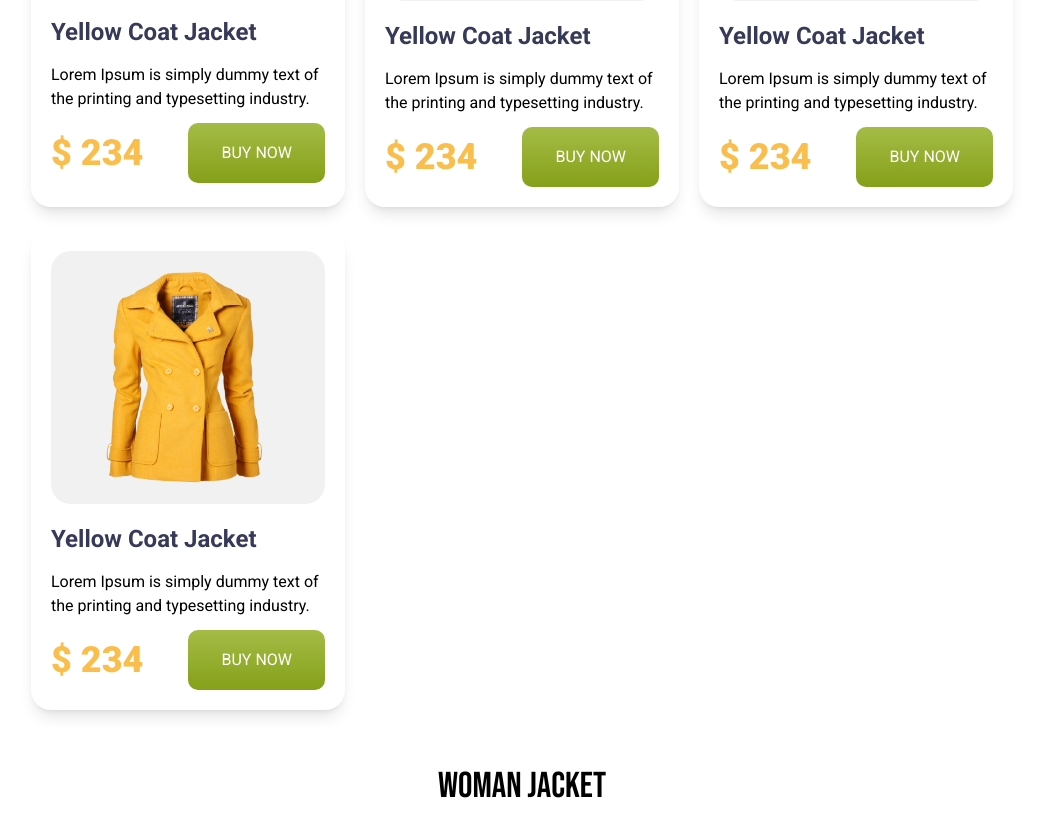
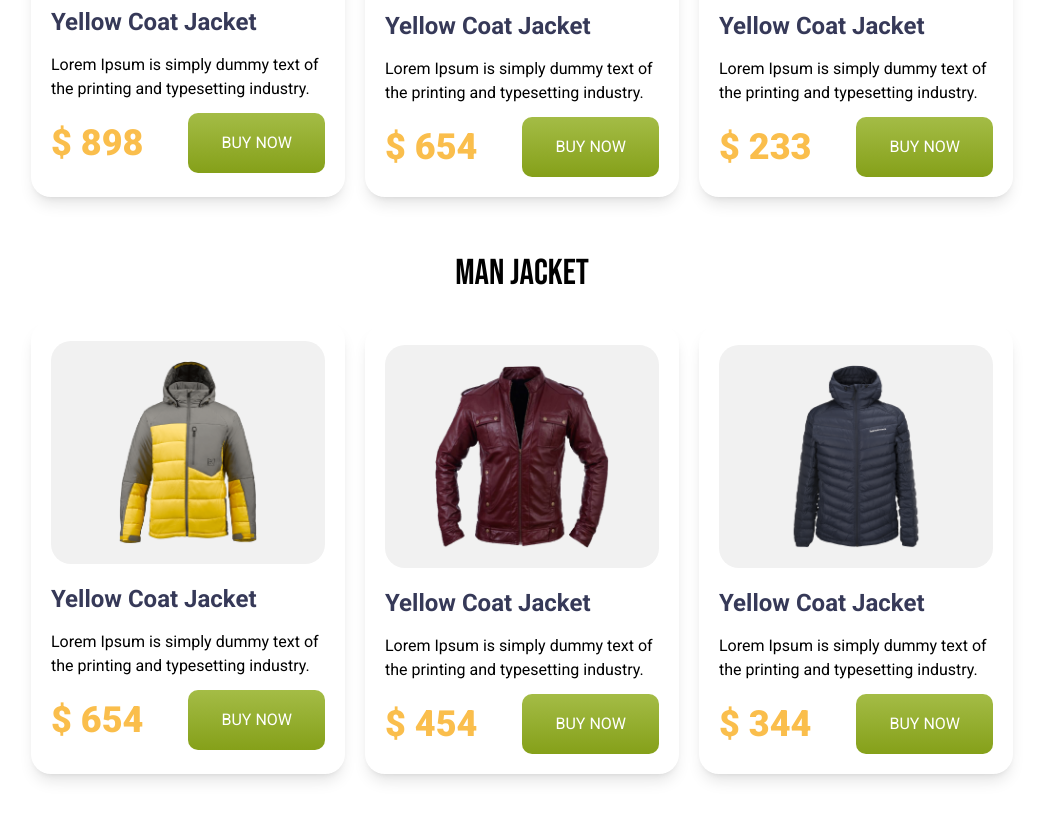
Before and after one commit to Zioun/Penguin-Fashion, a plain HTML site: page index.html in a window 1280 px wide. Shown: the part 859-1676 px from the top of the page, without its empty margins (118-1161 px from the left). Drawn offline with nearby package versions, Linux system fonts and the light colour scheme.

Commit message:
problem solved

```diff
--- a/index.html
+++ b/index.html
@@ -36,7 +36,7 @@
         </nav>
         <section class="banner px-[16px] max-w-[630px] m-auto sm:flex md:max-w-[758px] lg:max-w-[1014px]">
             <div class="">
-                <h1 class="max-w-[312px] text-[60px] font-bebas leading-[70px] mt-[55px]"><span class="text-[#FABE4C]">Be the Penguins</span> of Winter</h1>
+                <h1 class="max-w-[312px] lg:w-[500px] text-[60px] font-bebas leading-[70px] mt-[55px]"><span class="text-[#FABE4C]">Be the Penguins</span> of Winter</h1>
                 <p class="max-w-[295px] text-[#3E3E3E] roboto">Lorem Ipsum is simply dummy text of the printing and typesetting industry.</p>
                 <button class="bg-gradient-to-t from-[#85A019] to-[#A4BC46] py-[18px] px-[33px] roboto text-white font-[400] uppercase rounded-[10px] mt-[24px]">Buy Now</button>
             </div>
@@ -58,34 +58,25 @@
                         <h1 class="roboto font-[700] text-[24px] text-[#363958]">Yellow Coat Jacket</h1>
                         <p class="font-[400] text-[16px] roboto mt-[13px] mb-[12px]">Lorem Ipsum is simply dummy text of the printing and typesetting industry.</p>
                         <div class="flex justify-between items-center">
-                            <h1 class="roboto text-[36px] text-[#FABE4C] font-[900]">$ 234</h1>
+                            <h1 class="roboto text-[36px] text-[#FABE4C] font-[900]">$ 898</h1>
                             <button class="bg-gradient-to-t from-[#85A019] to-[#A4BC46] py-[18px] px-[33px] roboto text-white font-[400] uppercase rounded-[10px]">Buy Now</button>
                         </div>
                     </div>
                     <div class="p-[20px] rounded-[20px] shadow-lg mt-[24px]">
-                        <div class="bg-[#F1F1F1] py-[20px] px-[50px] rounded-[20px] mb-[17px]"><img src="images/jacket-1.png" alt="dress"></div>
+                        <div class="bg-[#F1F1F1] py-[20px] px-[50px] rounded-[20px] mb-[17px]"><img src="images/jacket-2.png" alt="dress"></div>
                         <h1 class="roboto font-[700] text-[24px] text-[#363958]">Yellow Coat Jacket</h1>
                         <p class="font-[400] text-[16px] roboto mt-[13px] mb-[12px]">Lorem Ipsum is simply dummy text of the printing and typesetting industry.</p>
                         <div class="flex justify-between items-center">
-                            <h1 class="roboto text-[36px] text-[#FABE4C] font-[900]">$ 234</h1>
+                            <h1 class="roboto text-[36px] text-[#FABE4C] font-[900]">$ 654</h1>
                             <button class="bg-gradient-to-t from-[#85A019] to-[#A4BC46] py-[18px] px-[33px] roboto text-white font-[400] uppercase rounded-[10px]">Buy Now</button>
                         </div>
                     </div>
                     <div class="p-[20px] rounded-[20px] shadow-lg mt-[24px]">
-                        <div class="bg-[#F1F1F1] py-[20px] px-[50px] rounded-[20px] mb-[17px]"><img src="images/jacket-1.png" alt="dress"></div>
+                        <div class="bg-[#F1F1F1] py-[20px] px-[50px] rounded-[20px] mb-[17px]"><img src="images/jacket-3.png" alt="dress"></div>
                         <h1 class="roboto font-[700] text-[24px] text-[#363958]">Yellow Coat Jacket</h1>
                         <p class="font-[400] text-[16px] roboto mt-[13px] mb-[12px]">Lorem Ipsum is simply dummy text of the printing and typesetting industry.</p>
                         <div class="flex justify-between items-center">
-                            <h1 class="roboto text-[36px] text-[#FABE4C] font-[900]">$ 234</h1>
-                            <button class="bg-gradient-to-t from-[#85A019] to-[#A4BC46] py-[18px] px-[33px] roboto text-white font-[400] uppercase rounded-[10px]">Buy Now</button>
-                        </div>
-                    </div>
-                    <div class="p-[20px] rounded-[20px] shadow-lg mt-[24px]">
-                        <div class="bg-[#F1F1F1] py-[20px] px-[50px] rounded-[20px] mb-[17px]"><img src="images/jacket-1.png" alt="dress"></div>
-                        <h1 class="roboto font-[700] text-[24px] text-[#363958]">Yellow Coat Jacket</h1>
-                        <p class="font-[400] text-[16px] roboto mt-[13px] mb-[12px]">Lorem Ipsum is simply dummy text of the printing and typesetting industry.</p>
-                        <div class="flex justify-between items-center">
-                            <h1 class="roboto text-[36px] text-[#FABE4C] font-[900]">$ 234</h1>
+                            <h1 class="roboto text-[36px] text-[#FABE4C] font-[900]">$ 233</h1>
                             <button class="bg-gradient-to-t from-[#85A019] to-[#A4BC46] py-[18px] px-[33px] roboto text-white font-[400] uppercase rounded-[10px]">Buy Now</button>
                         </div>
                     </div>
@@ -94,42 +85,33 @@
         </section>
         <!-- man jacket section -->
         <section class="px-[16px] max-w-[630px] m-auto md:max-w-[758px] lg:max-w-[1014px]">
-            <h1 class="uppercase text-[36px] font-bebas text-center pt-[50px]">Woman Jacket</h1>
+            <h1 class="uppercase text-[36px] font-bebas text-center pt-[50px]">Man Jacket</h1>
             <div class="">
                 <div class="sm:grid sm:grid-cols-2 lg:grid-cols-3 sm:gap-x-5 md:max-w-[758px] lg:max-w-[1014px]">
                     <div class="p-[20px] rounded-[20px] shadow-lg sm:mt-5">
-                        <div class="bg-[#F1F1F1] py-[20px] px-[50px] rounded-[20px] mb-[17px]"><img src="images/jacket-1.png" alt="dress"></div>
+                        <div class="bg-[#F1F1F1] py-[20px] px-[50px] rounded-[20px] mb-[17px]"><img src="images/jacket-4.png" alt="dress"></div>
                         <h1 class="roboto font-[700] text-[24px] text-[#363958]">Yellow Coat Jacket</h1>
                         <p class="font-[400] text-[16px] roboto mt-[13px] mb-[12px]">Lorem Ipsum is simply dummy text of the printing and typesetting industry.</p>
                         <div class="flex justify-between items-center">
-                            <h1 class="roboto text-[36px] text-[#FABE4C] font-[900]">$ 234</h1>
+                            <h1 class="roboto text-[36px] text-[#FABE4C] font-[900]">$ 654</h1>
                             <button class="bg-gradient-to-t from-[#85A019] to-[#A4BC46] py-[18px] px-[33px] roboto text-white font-[400] uppercase rounded-[10px]">Buy Now</button>
                         </div>
                     </div>
                     <div class="p-[20px] rounded-[20px] shadow-lg mt-[24px]">
-                        <div class="bg-[#F1F1F1] py-[20px] px-[50px] rounded-[20px] mb-[17px]"><img src="images/jacket-1.png" alt="dress"></div>
+                        <div class="bg-[#F1F1F1] py-[20px] px-[50px] rounded-[20px] mb-[17px]"><img src="images/jacket-5.png" alt="dress"></div>
                         <h1 class="roboto font-[700] text-[24px] text-[#363958]">Yellow Coat Jacket</h1>
                         <p class="font-[400] text-[16px] roboto mt-[13px] mb-[12px]">Lorem Ipsum is simply dummy text of the printing and typesetting industry.</p>
                         <div class="flex justify-between items-center">
-                            <h1 class="roboto text-[36px] text-[#FABE4C] font-[900]">$ 234</h1>
+                            <h1 class="roboto text-[36px] text-[#FABE4C] font-[900]">$ 454</h1>
                             <button class="bg-gradient-to-t from-[#85A019] to-[#A4BC46] py-[18px] px-[33px] roboto text-white font-[400] uppercase rounded-[10px]">Buy Now</button>
                         </div>
                     </div>
                     <div class="p-[20px] rounded-[20px] shadow-lg mt-[24px]">
-                        <div class="bg-[#F1F1F1] py-[20px] px-[50px] rounded-[20px] mb-[17px]"><img src="images/jacket-1.png" alt="dress"></div>
+                        <div class="bg-[#F1F1F1] py-[20px] px-[50px] rounded-[20px] mb-[17px]"><img src="images/jacket-6.png" alt="dress"></div>
                         <h1 class="roboto font-[700] text-[24px] text-[#363958]">Yellow Coat Jacket</h1>
                         <p class="font-[400] text-[16px] roboto mt-[13px] mb-[12px]">Lorem Ipsum is simply dummy text of the printing and typesetting industry.</p>
                         <div class="flex justify-between items-center">
-                            <h1 class="roboto text-[36px] text-[#FABE4C] font-[900]">$ 234</h1>
-                            <button class="bg-gradient-to-t from-[#85A019] to-[#A4BC46] py-[18px] px-[33px] roboto text-white font-[400] uppercase rounded-[10px]">Buy Now</button>
-                        </div>
-                    </div>
-                    <div class="p-[20px] rounded-[20px] shadow-lg mt-[24px]">
-                        <div class="bg-[#F1F1F1] py-[20px] px-[50px] rounded-[20px] mb-[17px]"><img src="images/jacket-1.png" alt="dress"></div>
-                        <h1 class="roboto font-[700] text-[24px] text-[#363958]">Yellow Coat Jacket</h1>
-                        <p class="font-[400] text-[16px] roboto mt-[13px] mb-[12px]">Lorem Ipsum is simply dummy text of the printing and typesetting industry.</p>
-                        <div class="flex justify-between items-center">
-                            <h1 class="roboto text-[36px] text-[#FABE4C] font-[900]">$ 234</h1>
+                            <h1 class="roboto text-[36px] text-[#FABE4C] font-[900]">$ 344</h1>
                             <button class="bg-gradient-to-t from-[#85A019] to-[#A4BC46] py-[18px] px-[33px] roboto text-white font-[400] uppercase rounded-[10px]">Buy Now</button>
                         </div>
                     </div>
@@ -151,14 +133,14 @@
                 </div>
                 <div class="py-[25px] px-[33px] rounded-[20px] shadow-md mt-[50px]">
                     <div class="w-[78px] h-[82px] m-auto">
-                        <img src="icons/house.png" alt="card-icon">
+                        <img src="icons/box.png" alt="card-icon">
                     </div>
                     <h1 class="text-[24px] font-[700] text-[#363958] robote text-center">Find the Perfect Fit</h1>
                     <p class="text[16px] font-400 text-[#3E3E3E] text-center">Everybody is different, which is why we offer styles for every body.</p>
                 </div>
                 <div class="py-[25px] px-[33px] rounded-[20px] shadow-md mt-[50px]">
                     <div class="w-[78px] h-[82px] m-auto">
-                        <img src="icons/house.png" alt="card-icon">
+                        <img src="icons/question.png" alt="card-icon">
                     </div>
                     <h1 class="text-[24px] font-[700] text-[#363958] robote text-center">Find the Perfect Fit</h1>
                     <p class="text[16px] font-400 text-[#3E3E3E] text-center">Everybody is different, which is why we offer styles for every body.</p>
```
